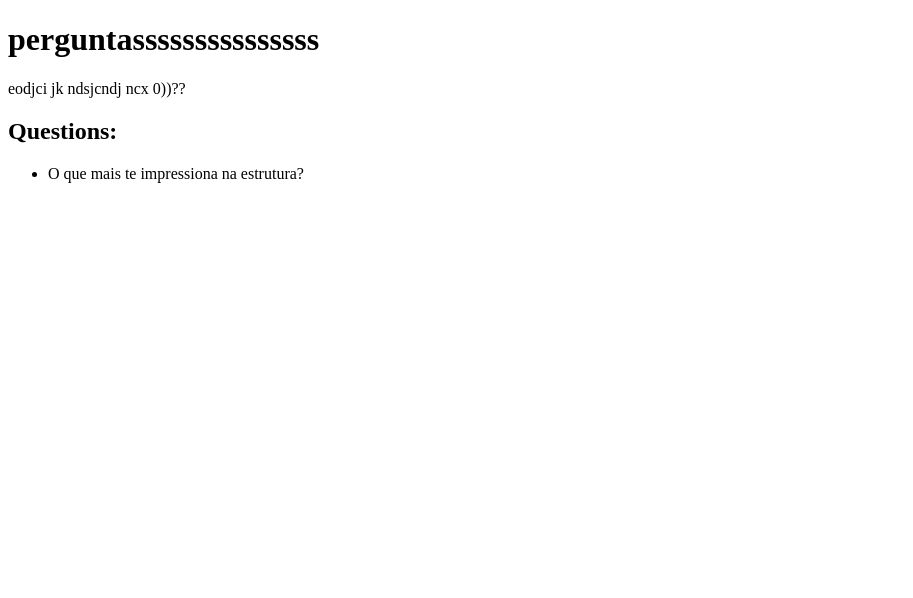
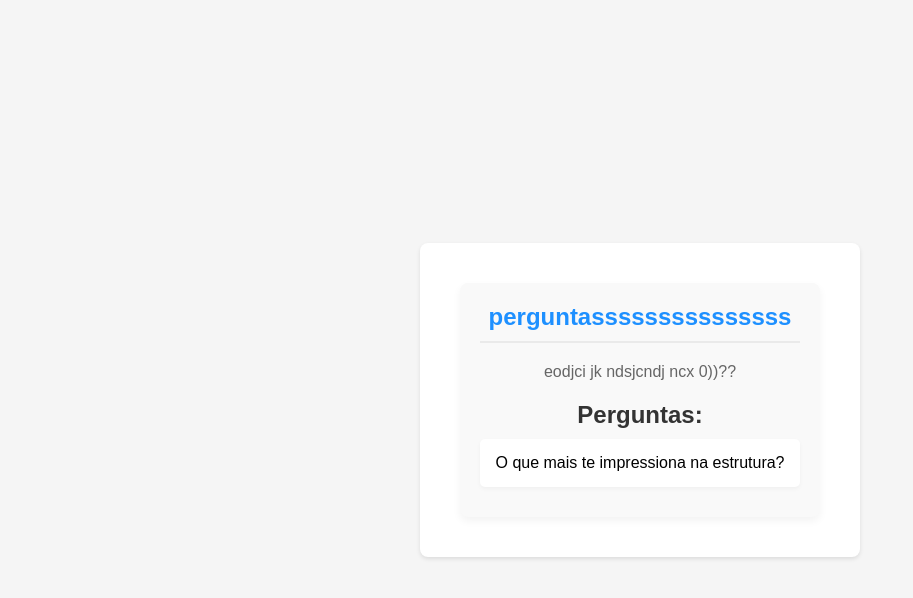
Before and after one commit to Mateus1711-ctrl/Sprint, a Django app: page /formulario/4/ in a window 1280 px wide. Shown: the top 598 px of the page, without its empty margins (0-913 px from the left). Run offline with Django 4.2, Linux system fonts and the light colour scheme; data comes from the database, SQL or seed files in the repository.

Commit message:
pag_form

```diff
--- a/formulario/static/css/style1.css
+++ b/formulario/static/css/style1.css
@@ -1,3 +1,80 @@
+.link {
+    color: white;
+    text-decoration: none;
+
+}
+.link:visited{
+    color: white;
+}
+.link:hover{
+    color: black;
+}
+.container-unico {
+    max-width: 800px;
+    margin: auto;
+    background-color: #f9f9f9;
+    padding: 20px;
+    border-radius: 8px;
+    box-shadow: 0 4px 8px rgba(0,0,0,0.05);
+}
+
+/* Cabeçalho do formulário */
+.cabecalho-formulario {
+    text-align: center;
+}
+
+
+.titulo-principal {
+    font-size: 24px;
+    color: #1e90ff; /* Mudando para um tom de azul */
+    padding-bottom: 10px;
+    margin-bottom: 20px;
+    border-bottom: 2px solid #eaeaea;
+}
+
+
+/* Descrição do formulário */
+.descricao-form {
+    font-size: 16px;
+    color: #666;
+    margin-bottom: 20px;
+}
+
+/* Estilização da lista de perguntas */
+.lista-perguntas {
+    list-style-type: none;
+    padding: 0;
+}
+
+.item-pergunta {
+    background-color: #fff;
+    margin-bottom: 10px;
+    padding: 15px;
+    border-radius: 5px;
+    box-shadow: 0 2px 4px rgba(0,0,0,0.04);
+    transition: box-shadow 0.3s ease-in-out;
+}
+
+.item-pergunta:hover {
+    box-shadow: 0 5px 15px rgba(0,0,0,0.1);
+}
+
+/* Títulos das perguntas */
+.titulo-pergunta {
+    font-weight: bold;
+    color: #333;
+}
+
+
+
+
+
+
+
+
+
+
+
 .para_lado{
     flex-direction: row;
     display: flex;
--- a/formulario/templates/formulario/formulario.html
+++ b/formulario/templates/formulario/formulario.html
@@ -1,19 +1,28 @@
-<!DOCTYPE html>
-<html lang="en">
+{% extends "formulario/base.html" %}
+
+{% block content %}
+
+<main>
+    <div class="container-unico">
         <head>
             <meta charset="UTF-8">
             <meta name="viewport" content="width=device-width, initial-scale=1.0">
-    <title>Form Detail</title>
+            <title>Detalhe do Formulário</title>
         </head>
         <body>
-    <h1>{{ form.nome }}</h1>
-    <p>{{ form.descricao }}</p>
+            <div class="cabecalho-formulario">
+                <h1 class="titulo-principal">{{ form.nome }}</h1>
+                <p class="descricao-form">{{ form.descricao }}</p>
+            </div>
 
-    <h2>Questions:</h2>
-    <ul>
+            <h2 class="titulo-pergunta">Perguntas:</h2>
+            <ul class="lista-perguntas">
                 {% for form_pergunta in form.formulariopergunta_set.all %}
-            <li>{{ form_pergunta.pergunta.pergunta_de_texto }}</li>
+                    <li class="item-pergunta">{{ form_pergunta.pergunta.pergunta_de_texto }}</li>
                 {% endfor %}
             </ul>
         </body>
-</html>
+    </div>
+</main>
+
+{% endblock %}
```
Lines whose indentation alone changed are shown as unchanged.
